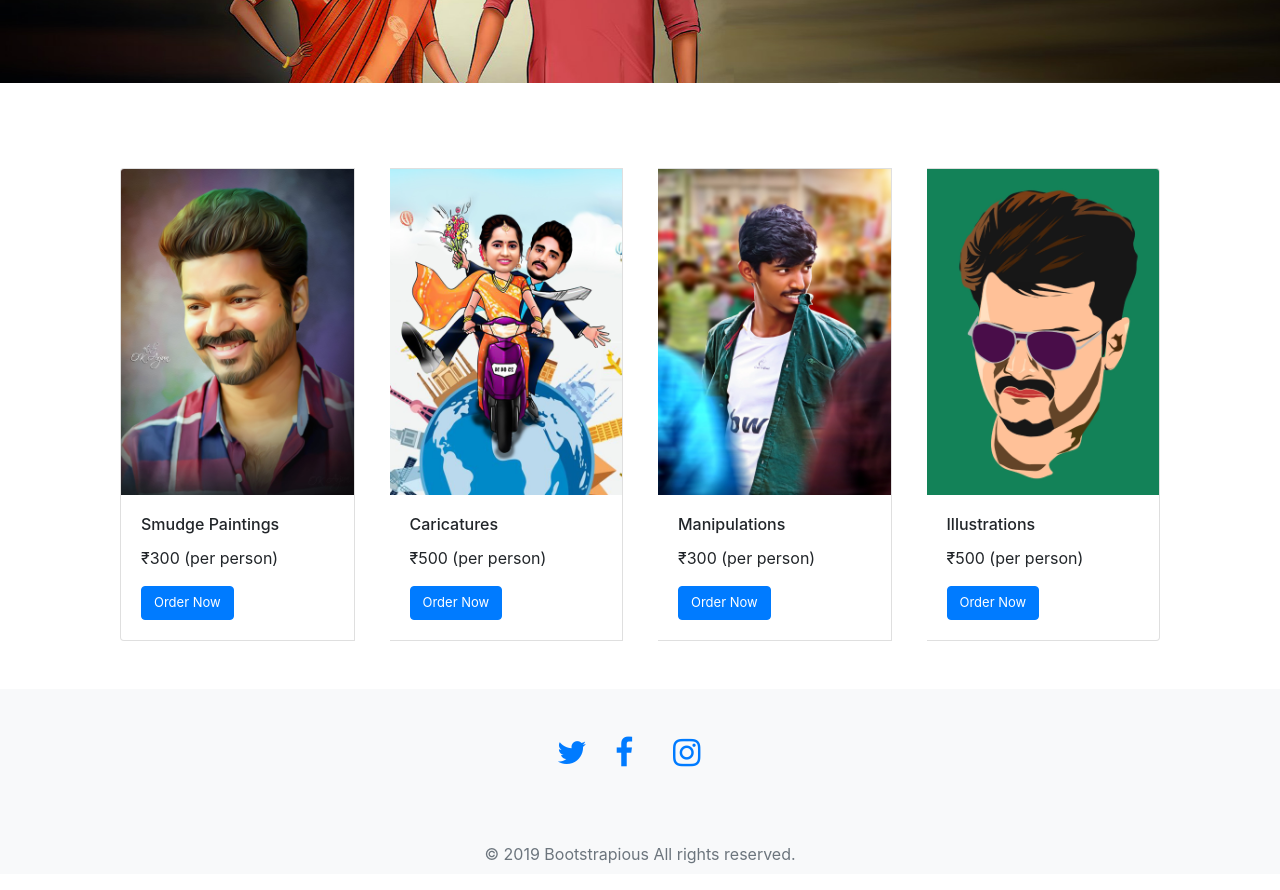
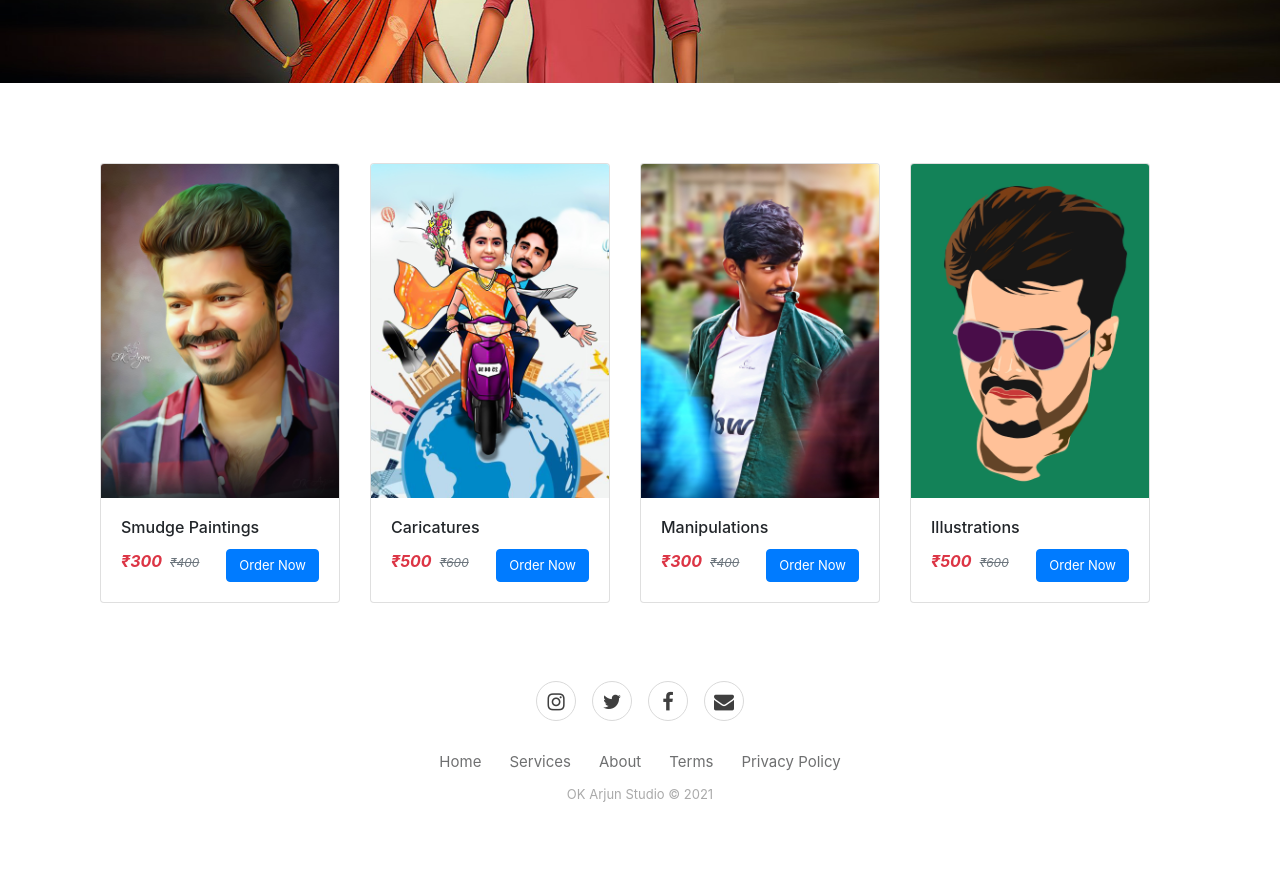
Before and after one commit to ok-arjun/StudioProject, a React (Create React App) app: page / in a window 1280 px wide. Shown: the part 500-1390 px from the top of the page. After the commit the page ends 1345 px from the top, so only its background shows below. Built offline with nearby package versions, Linux system fonts and the light colour scheme.

Commit message:
landing page with footer

```diff
--- a/src/components/Content.css
+++ b/src/components/Content.css
@@ -1,14 +1,16 @@
   .container{
     margin-top: 50px;
   }
+
   .card{
-    margin: 35px;
-  }
-  .card:hover{
-    box-shadow: 0px 5px 15px #000;
-    transform: scale(105%);
-    transition: ease-in-out 0.2s;
+    width: 15rem;
+    margin: 30px;
   }
   .btn{
     font-size: small;
+
   }
+  .off-price{
+     font-size: 12px;
+     text-decoration: line-through;
+  }
--- a/src/components/Content.js
+++ b/src/components/Content.js
@@ -4,37 +4,49 @@ import React from 'react';
 function Content() {
     return (
         <div className="container">
-            <div className="card-group mx-auto">
+            <div className="card-group">
+                <div className="row">
                 <div className="card">
                     <img className="card-img-top" src="images/smudge.jpg" alt="card-img"></img>
                     <div className="card-body">
                         <h6 className="card-title">Smudge Paintings</h6>
-                    <p className="card-text">₹300 (per person)</p>
-                    <button className="btn btn-primary">Order Now</button>
+                        <b><i className="text-danger float-left">₹300</i></b>
+                        <i className="text-muted ml-2 off-price">₹400</i>
+                        <button className="btn btn-primary float-right">Order Now</button>
                     </div>
                 </div>
+                </div>
+                <div className="row">
                 <div className="card">
                     <img className="card-img-top" src="images/caricature.jpg" alt="card-img"></img>
                     <div className="card-body">
                         <h6 className="card-title">Caricatures</h6>
-                    <p className="card-text">₹500 (per person)</p>
-                    <button className="btn btn-primary">Order Now</button>
+                        <b><i className="text-danger float-left">₹500</i></b>
+                        <i className="text-muted ml-2 off-price">₹600</i>
+                        <button className="btn btn-primary float-right">Order Now</button>
                     </div>
                 </div>
+                </div>
+                <div className="row">
                 <div className="card">
                     <img className="card-img-top" src="images/manipulation.jpg" alt="card-img"></img>
                     <div className="card-body">
                         <h6 className="card-title">Manipulations</h6>
-                    <p className="card-text">₹300 (per person)</p>
-                    <button className="btn btn-primary">Order Now</button>
+                        <b><i className="text-danger float-left">₹300</i></b>
+                        <i className="text-muted ml-2 off-price">₹400</i>
+                        <button className="btn btn-primary float-right">Order Now</button>
                     </div>
                 </div>
+                </div>
+                <div className="row">
                 <div className="card">
                     <img className="card-img-top" src="images/illustrator.jpg" alt="card-img"></img>
                     <div className="card-body">
                         <h6 className="card-title">Illustrations</h6>
-                    <p className="card-text">₹500 (per person)</p>
-                    <button className="btn btn-primary">Order Now</button>
+                        <b><i className="text-danger float-left">₹500</i></b>
+                        <i className="text-muted ml-2 off-price">₹600</i>
+                        <button className="btn btn-primary float-right">Order Now</button>
+                    </div>
                 </div>
                 </div>
             </div>
--- a/src/components/footer.css
+++ b/src/components/footer.css
@@ -1,3 +1,57 @@
-.list-inline-item{
-    width: 50px;
-}
+.footer-basic {
+    padding:40px 0;
+    background-color:#ffffff;
+    color:#4b4c4d;
+  }
+
+  .footer-basic ul {
+    list-style:none;
+    text-align:center;
+    font-size:15px;
+    line-height:1;
+  }
+
+  .footer-basic li {
+    padding:0 10px;
+  }
+
+  .footer-basic ul a {
+    color:inherit;
+    text-decoration:none;
+    opacity:0.8;
+  }
+
+  .footer-basic ul a:hover {
+    opacity:1;
+  }
+
+  .footer-basic .social {
+    text-align:center;
+    padding-bottom:25px;
+  }
+
+  .footer-basic .social > a {
+    font-size:20px;
+    width:40px;
+    height:40px;
+    line-height:40px;
+    display:inline-block;
+    text-align:center;
+    border-radius:50%;
+    border:1px solid #ccc;
+    margin:8px;
+    color:black;
+    opacity:0.75;
+  }
+
+  .footer-basic .social > a:hover {
+    opacity:0.9;
+  }
+
+  .footer-basic .copyright {
+    margin-top:15px;
+    text-align:center;
+    font-size:13px;
+    color:#aaa;
+    margin-bottom:0;
+  }
--- a/src/components/footer.js
+++ b/src/components/footer.js
@@ -3,20 +3,19 @@ import './footer.css';
 
 function Footer() {
     return (
-        <footer className="footer bg-light">
-            <div className="py-5 mt-5 mb-0">
-                <ul class="list-inline d-flex justify-content-center">
-                    <li class="list-inline-item "><a href="#" target="_blank" title="twitter"><i class="fa fa-twitter fa-2x"></i></a></li>
-                    <li class="list-inline-item"><a href="#" target="_blank" title="facebook"><i class="fa fa-facebook fa-2x"></i></a></li>
-                    <li class="list-inline-item"><a href="#" target="_blank" title="instagram"><i class="fa fa-instagram fa-2x"></i></a></li>
+        <div class="footer-basic">
+            <footer>
+                <div class="social"><a href="#"><i class="fa fa-instagram"></i></a><a href="#"><i class="fa fa-twitter"></i></a><a href="#"><i class="fa fa-facebook"></i></a><a href="#"><i class="fa fa-envelope"></i></a></div>
+                <ul class="list-inline">
+                    <li class="list-inline-item"><a href="#">Home</a></li>
+                    <li class="list-inline-item"><a href="#">Services</a></li>
+                    <li class="list-inline-item"><a href="#">About</a></li>
+                    <li class="list-inline-item"><a href="#">Terms</a></li>
+                    <li class="list-inline-item"><a href="#">Privacy Policy</a></li>
                 </ul>
-            </div>
-            <div class="bg-light">
-                <div class="text-center">
-                    <p class="text-muted mt-0 py-2">© 2019 Bootstrapious All rights reserved.</p>
-                </div>
-            </div>
-        </footer>
+                <p class="copyright">OK Arjun Studio © 2021</p>
+            </footer>
+        </div>
     );
 }
 
```
Lines whose indentation alone changed are shown as unchanged.
